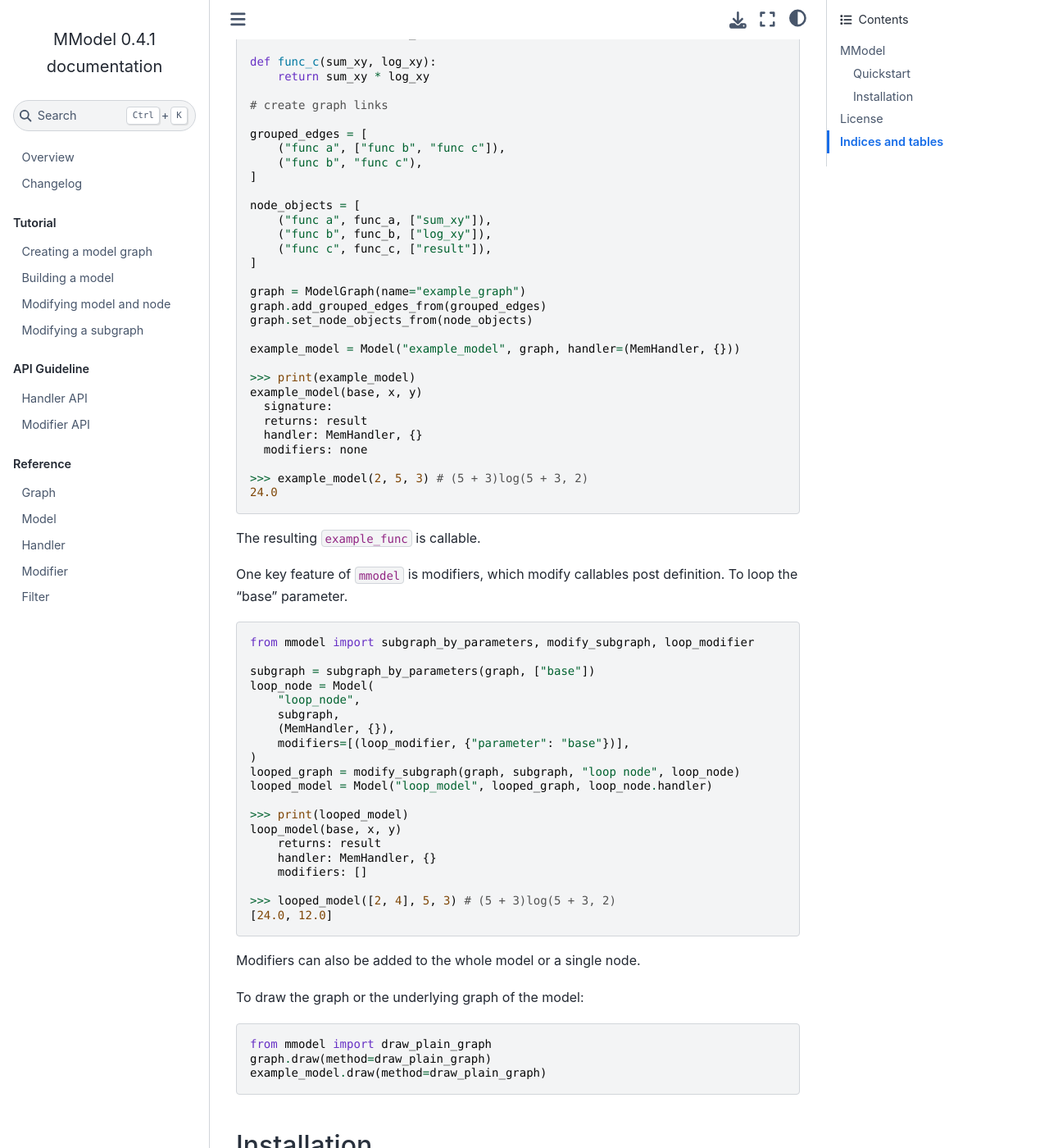
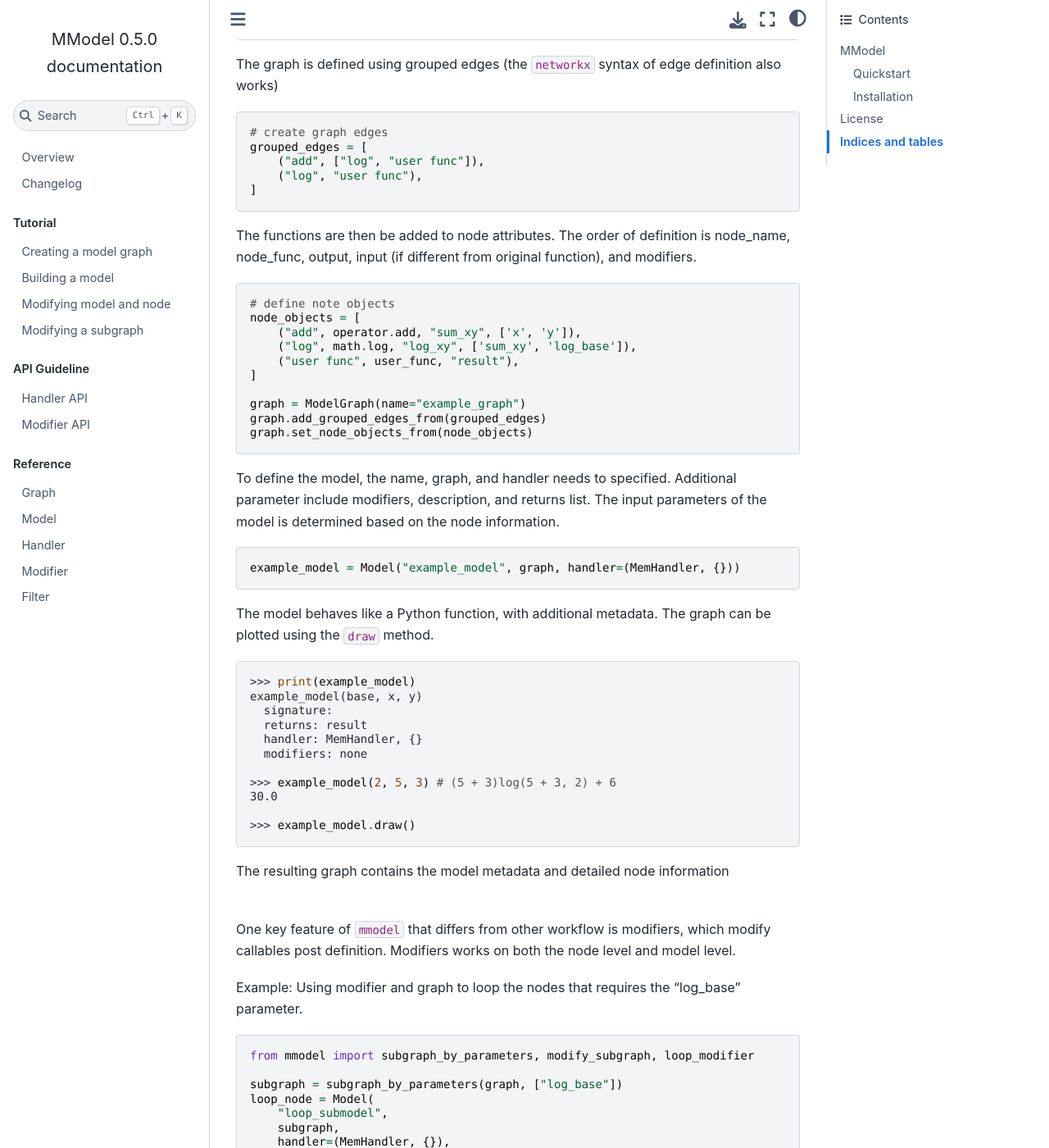
Before and after one commit to Marohn-Group/mmodel, a Sphinx documentation site: the page built from docs/index.rst, in a window 1280 px wide and 1400 px high, scrolled down 535 px. Shown: the whole window at 82% size. Built offline with Sphinx 7.4.7 and the Sphinx Book theme 1.1.4, drawn with Linux system fonts in a browser that asks for light colours; some of the changed text lies outside the part shown.

Commit message:
modify docs

```diff
--- a/README.rst
+++ b/README.rst
@@ -20,34 +20,52 @@ To create a nonlinear model that has the result of
 
     from mmodel import ModelGraph, Model, MemHandler
     import math
+    import operator
 
-    def func_a(x, y):
-        return x + y
+    def user_func(sum_xy, log_xy):
+        """Function that adds a value to the multiplied inputs"""
+        return sum_xy * log_xy + 6
 
-    def func_b(sum_xy, base):
-        return math.log(sum_xy, base)
+The graph is defined using grouped edges (the ``networkx`` syntax of edge
+definition also works)
 
-    def func_c(sum_xy, log_xy):
-        return sum_xy * log_xy
+.. code-block:: python
 
-    # create graph links
-
+    # create graph edges
     grouped_edges = [
-        ("func a", ["func b", "func c"]),
-        ("func b", "func c"),
+        ("add", ["log", "user func"]),
+        ("log", "user func"),
     ]
 
+The functions are then be added to node attributes. The order of definition
+is node_name, node_func, output, input (if different from original function),
+and modifiers.
+
+.. code-block:: python
+
+    # define note objects
     node_objects = [
-        ("func a", func_a, ["sum_xy"]),
-        ("func b", func_b, ["log_xy"]),
-        ("func c", func_c, ["result"]),
+        ("add", operator.add, "sum_xy", ['x', 'y']),
+        ("log", math.log, "log_xy", ['sum_xy', 'log_base']),
+        ("user func", user_func, "result"),
     ]
 
     graph = ModelGraph(name="example_graph")
     graph.add_grouped_edges_from(grouped_edges)
     graph.set_node_objects_from(node_objects)
 
+To define the model, the name, graph, and handler needs to specified. Additional
+parameter include modifiers, description, and returns list. The input parameters
+of the model is determined based on the node information.
+
+.. code-block:: python
+
     example_model = Model("example_model", graph, handler=(MemHandler, {}))
+
+The model behaves like a Python function, with additional metadata. The graph can
+be plotted using the ``draw`` method.
+
+.. code-block:: python
 
     >>> print(example_model)
     example_model(base, x, y)
@@ -56,47 +74,73 @@ To create a nonlinear model that has the result of
       handler: MemHandler, {}
       modifiers: none
 
-    >>> example_model(2, 5, 3) # (5 + 3)log(5 + 3, 2)
-    24.0
+    >>> example_model(2, 5, 3) # (5 + 3)log(5 + 3, 2) + 6
+    30.0
 
-The resulting ``example_func`` is callable.
+    >>> example_model.draw()
 
-One key feature of ``mmodel`` is modifiers, which modify callables post
-definition. To loop the "base" parameter.
+The resulting graph contains the model metadata and detailed node information
+
+.. |br| raw:: html
+
+    <br/>
+
+.. .. image:: example.png
+..   :width: 300
+..   :alt: example model graph
+
+|br|
+One key feature of ``mmodel`` that differs from other workflow is modifiers,
+which modify callables post definition. Modifiers works on both the node level and model level.
+
+Example: Using modifier and graph to loop the nodes that requires the "log_base" parameter.
 
 .. code-block:: python
 
     from mmodel import subgraph_by_parameters, modify_subgraph, loop_modifier
 
-    subgraph = subgraph_by_parameters(graph, ["base"])
+    subgraph = subgraph_by_parameters(graph, ["log_base"])
     loop_node = Model(
-        "loop_node",
+        "loop_submodel",
         subgraph,
-        (MemHandler, {}),
-        modifiers=[(loop_modifier, {"parameter": "base"})],
+        handler=(MemHandler, {}),
+        modifiers=[(loop_modifier, {"parameter": "log_base"})],
     )
-    looped_graph = modify_subgraph(graph, subgraph, "loop node", loop_node)
-    looped_model = Model("loop_model", looped_graph, loop_node.handler)
+    looped_graph = modify_subgraph(
+        graph, subgraph, "loop_node", loop_node, output="looped_result"
+    )
 
-    >>> print(looped_model)
-    loop_model(base, x, y)
-        returns: result
-        handler: MemHandler, {}
-        modifiers: []
+    looped_model = Model("loopped_model", looped_graph, loop_node.handler)
 
-    >>> looped_model([2, 4], 5, 3) # (5 + 3)log(5 + 3, 2)
-    [24.0, 12.0]
-
-
-Modifiers can also be added to the whole model or a single node.
-
-To draw the graph or the underlying graph of the model:
+We can inspect the loop node as well as the new model
 
 .. code-block:: python
 
-    from mmodel import draw_plain_graph
-    graph.draw(method=draw_plain_graph)
-    example_model.draw(method=draw_plain_graph)
+    >>> print(loop_node)
+    loop_submodel(log_base, sum_xy)
+      returns: result
+      handler: MemHandler, {}
+      modifiers: [loop_modifier, {'parameter': 'log_base'}]
+
+    >>> print(looped_model)
+    loopped_model(log_base, x, y)
+      returns: looped_result
+      handler: MemHandler, {}
+      modifiers: []
+
+    >>> looped_model([2, 4], 5, 3) # (5 + 3)log(5 + 3, 2) + 6
+    [30.0, 18.0]
+
+
+To draw the graph or the underlying graph of the model. Both methods default
+to show the detailed node information (``draw_graph`` function). Use ``draw_plain_graph``
+only shows node name.
+
+.. code-block:: python
+
+    from mmodel import draw_plain_graph, draw_graph
+    graph.draw(method=draw_plain_graph) # default to draw_graph
+    example_model.draw(method=draw_plain_graph) # default to draw_graph
 
 Installation
 ------------
--- a/docs/conf.py
+++ b/docs/conf.py
@@ -23,7 +23,7 @@ copyright = '2022, Peter Sun'
 author = 'Peter Sun'
 
 # The full version, including alpha/beta/rc tags
-release = '0.4.1'
+release = '0.5.0'
 
 
 # -- General configuration ---------------------------------------------------
```
